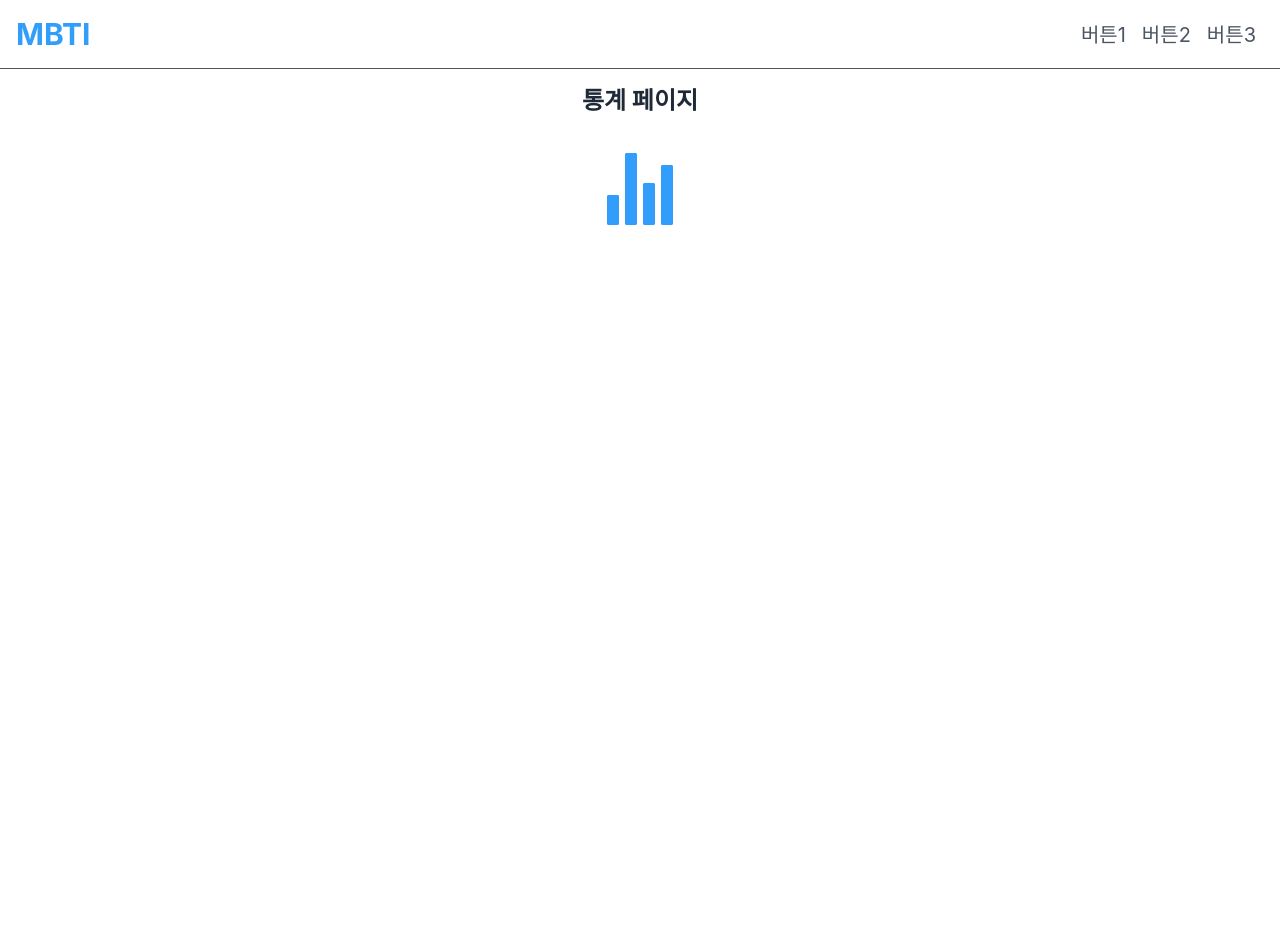
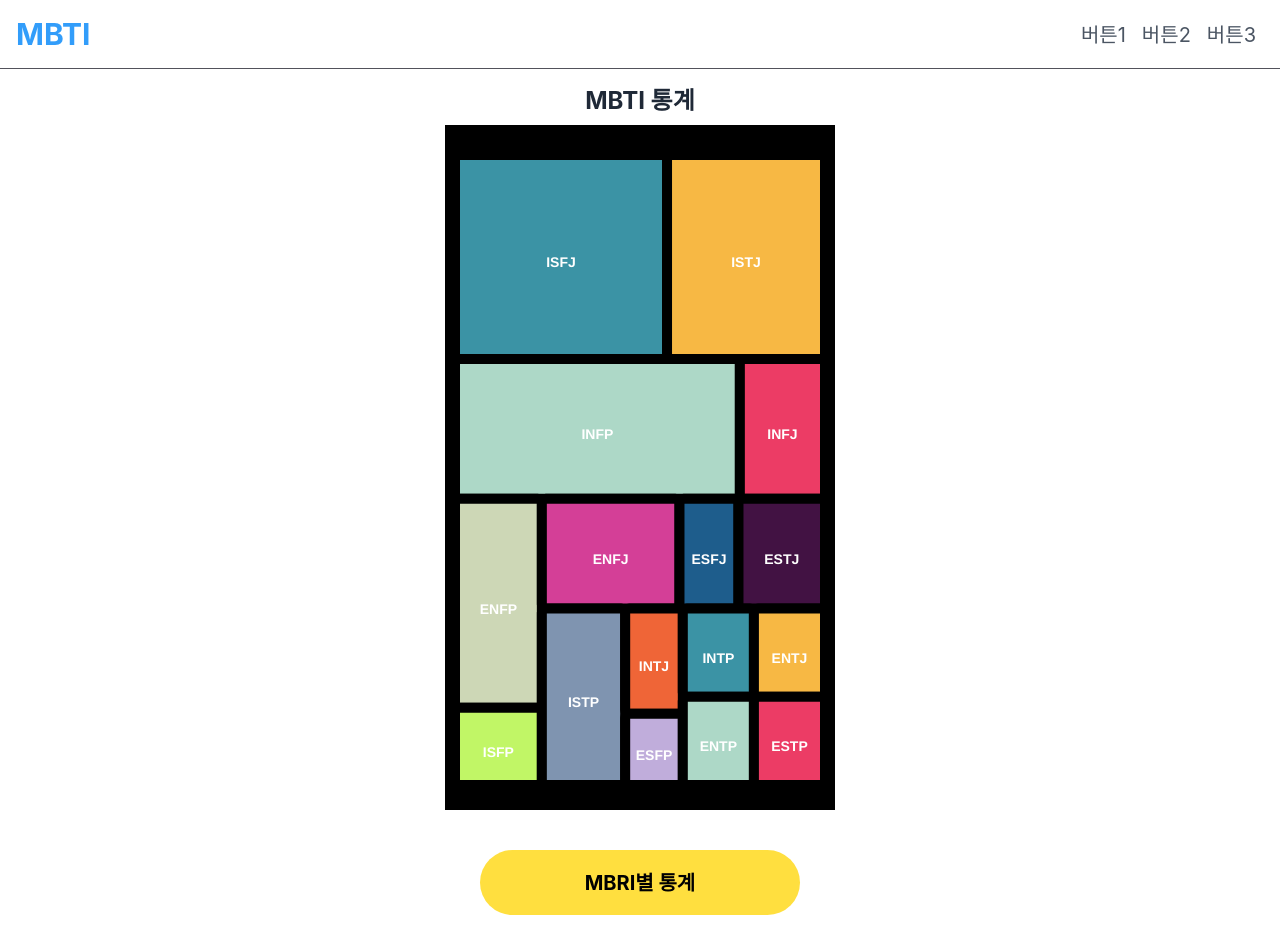
Before and after one commit to are-you-T/client, a React (Create React App) app: page /stats in a window 1280 px wide. Shown: the top 933 px of the page. Before the commit the page ends 800 px from the top, so only its background shows below. Built offline with nearby package versions, Linux system fonts and the light colour scheme.

Commit message:
"style: Stats퍼블작업중"

```diff
--- a/package.json
+++ b/package.json
@@ -12,10 +12,12 @@
     "@types/react-dom": "^18.2.7",
     "daisyui": "^3.3.1",
     "react": "^18.2.0",
+    "react-apexcharts": "^1.4.1",
     "react-dom": "^18.2.0",
     "react-icons": "^4.10.1",
     "react-router-dom": "^6.14.2",
     "react-scripts": "5.0.1",
+    "styled-components": "^6.0.5",
     "typescript": "^4.9.5",
     "uuid": "^9.0.0",
     "web-vitals": "^2.1.4"
--- a/src/pages/Stats.tsx
+++ b/src/pages/Stats.tsx
@@ -1,10 +1,198 @@
-import React from 'react';
-import { IoIosStats } from 'react-icons/io';
+import React from "react";
+import ApexCharts from "react-apexcharts";
+// import { IoIosStats } from 'react-icons/io';
+import styled from "styled-components";
+import { Link } from "react-router-dom";
+
+// 차트 데이터를 위한 인터페이스
+interface ChartData {
+  data: { x: string; y: number }[];
+}
+
+// 컴포넌트 상태를 위한 인터페이스
+interface ApexChartState {
+  series: ChartData[];
+  options: ApexCharts.ApexOptions;
+}
+const StyledApexChart = styled.div`
+  #chart {
+    width: 390px;
+    padding: 10px;
+    background: #000000;
+    margin-bottom: 20px
+  }
+  .apexcharts-treemap-rect {
+    border-radius: 10px;
+    stroke: #000000;
+    stroke-width: 10;
+  }
+`;
+
+const Button = styled.button`
+  & {
+    width: 320px;
+    height: 65px;
+    background: #FFDF3F;
+    border-radius: 100px;
+    font-size:20px;
+    margin-top:20px
+  }
+  & a{
+    color: #000;
+    font-weight: bold;
+  }
+
+`;
+// 클래스 컴포넌트 생성
+class ApexChart extends React.Component<{}, ApexChartState> {
+  constructor(props: {}) {
+    super(props);
+
+    this.state = {
+      series: [
+        {
+          data: [
+            {
+              x: "ISFJ",
+              y: 200,
+            },
+            {
+              x: "ISTJ",
+              y: 149,
+            },
+            {
+              x: "INFP",
+              y: 184,
+            },
+            {
+              x: "INFJ",
+              y: 55,
+            },
+            {
+              x: "ENFP",
+              y: 84,
+            },
+            {
+              x: "ISFP",
+              y: 31,
+            },
+            {
+              x: "ENFJ",
+              y: 70,
+            },
+            {
+              x: "ESFJ",
+              y: 30,
+            },
+            {
+              x: "ESTJ",
+              y: 44,
+            },
+            {
+              x: "ISTP",
+              y: 68,
+            },
+            {
+              x: "INTJ",
+              y: 28,
+            },
+            {
+              x: "ESFP",
+              y: 19,
+            },
+            {
+              x: "INTP",
+              y: 29,
+            },
+            {
+              x: "ENTJ",
+              y: 29,
+            },
+            {
+              x: "ENTP",
+              y: 29,
+            },
+            {
+              x: "ESTP",
+              y: 29,
+            },
+          ],
+        },
+      ],
+      options: {
+        legend: {
+          show: false,
+        },
+        chart: {
+          height: 650,
+          type: "treemap",
+          toolbar: {
+            show: false,
+          },
+        },
+        colors: [
+          "#3B93A5",
+          "#F7B844",
+          "#ADD8C7",
+          "#EC3C65",
+          "#CDD7B6",
+          "#C1F666",
+          "#D43F97",
+          "#1E5D8C",
+          "#421243",
+          "#7F94B0",
+          "#EF6537",
+          "#C0ADDB",
+        ],
+        plotOptions: {
+          treemap: {
+            distributed: true,
+            enableShades: false,
+            useFillColorAsStroke: false,
+          },
+        },
+      },
+    };
+  }
+  //chart svg속성 변경
+  componentDidMount(): void {
+    let data = document.querySelectorAll(".apexcharts-treemap-rect");
+    data?.forEach((x) => {
+      x.setAttribute("rx", "70");
+      x.setAttribute("ry", "70");
+    });
+  }
+  render() {
+    console.log("render");
+    return (
+      <div id="chart">
+        <ApexCharts
+          options={this.state.options}
+          series={this.state.series}
+          type="treemap"
+          height={650}
+        />
+      </div>
+    );
+  }
+}
+
 export default function Stats() {
   return (
-    <section className='flex flex-col items-center'>
-      <h3 className='text-2xl font-bold mb-2'>통계 페이지</h3>
-      <IoIosStats className='my-4 text-8xl text-brand'/>
+    <section className="flex flex-col items-center">
+      <h3 className="text-2xl font-bold mb-2">MBTI 통계</h3>
+
+      <StyledApexChart>
+        <ApexChart />
+      </StyledApexChart>
+
+      <Button>
+        <Link to="/">MBRI별 통계</Link>
+      </Button>
+
+      <Button>
+        <Link to="/board">담벼락 바로가기</Link>
+      </Button>
     </section>
   );
 }
```
Also changed, not shown: 1 other file (tests, documents, lock files or other folders).
